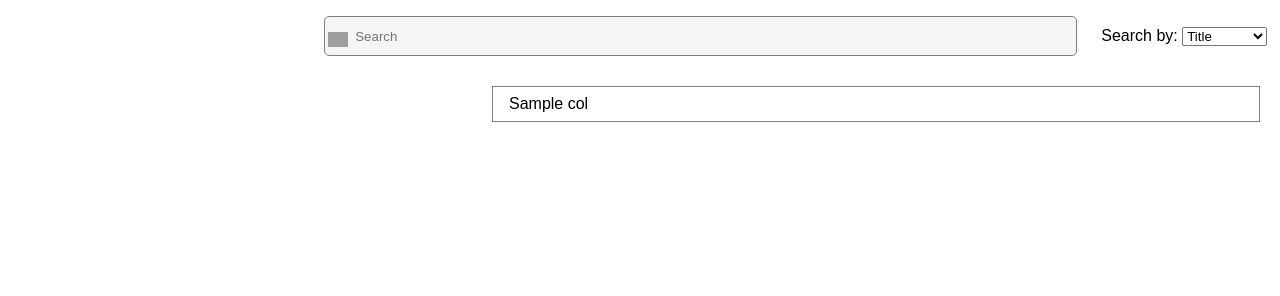
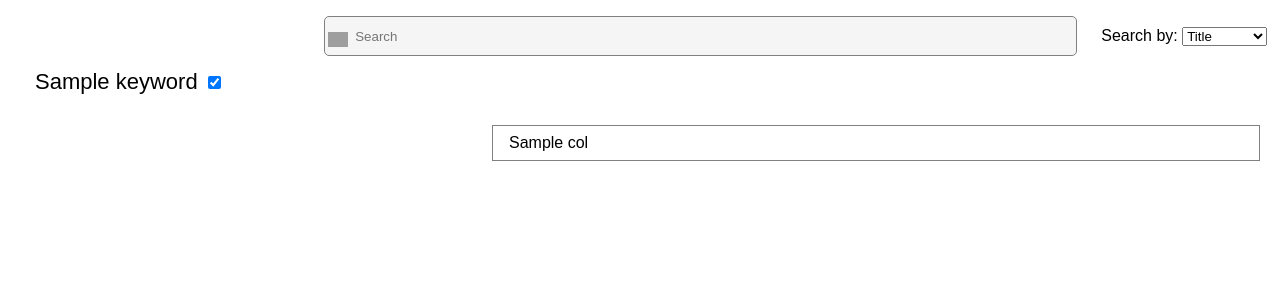
Before and after one commit to pepped1/database-trentoniana-project, a Flask app: template src/app_create_table/app/templates/my-form.html in a window 1280 px wide. Shown: the part 54-350 px from the top of the page. Run offline with Flask 2, Linux system fonts and the light colour scheme; the template is opened without the code that fills it: most values are stand-ins (such as "Sample title", 1, 10 or a date in 2020); some libraries are stand-ins or nearby versions; grey boxes are pictures that could not be loaded.

Commit message:
content as of vm freeze

```diff
--- a/src/app_create_table/app/app.py
+++ b/src/app_create_table/app/app.py
@@ -84,7 +84,7 @@ def connect(query):
     # return the query result from fetchall()
     return rows
 
-def search(searchterm, search_by):
+def search(searchterm, search_by, keywords):
     """ Connect to the PostgreSQL database server """
     conn = None
     try:
@@ -101,27 +101,32 @@ def search(searchterm, search_by):
 
         # select what the query is based on dropdown
         if search_by == "title":
-            query = "SELECT * FROM MAINVIEW WHERE LOWER(title) LIKE \'%" + searchterm.lower() + "%\';"
+            query += "SELECT * FROM SEARCHVIEW WHERE LOWER(title) LIKE \'%" + searchterm.lower() + "%\';"
 
         elif search_by == "participant":
-            queryfirstname = "SELECT * FROM MAINVIEW WHERE LOWER(first_name) LIKE \'%" + searchterm.lower() + "%\'"
-            querylastname = "SELECT * FROM MAINVIEW WHERE LOWER(last_name) LIKE \'%" + searchterm.lower() + "%\'"
-            querymiddlename = "SELECT * FROM MAINVIEW WHERE LOWER(middle_name) LIKE \'%" + searchterm.lower() + "%\';"
-            query = queryfirstname + " UNION " + querylastname + " UNION " + querymiddlename
+            queryfirstname = "SELECT * FROM SEARCHVIEW WHERE LOWER(first_name) LIKE \'%" + searchterm.lower() + "%\'"
+            querylastname = "SELECT * FROM SEARCHVIEW WHERE LOWER(last_name) LIKE \'%" + searchterm.lower() + "%\'"
+            querymiddlename = "SELECT * FROM SEARCHVIEW WHERE LOWER(middle_name) LIKE \'%" + searchterm.lower() + "%\';"
+            query += queryfirstname + " UNION " + querylastname + " UNION " + querymiddlename
 
         elif search_by == "place":
-            querycity = "SELECT * FROM MAINVIEW WHERE LOWER(city) LIKE \'%" + searchterm.lower() + "%\'"
-            querystate = "SELECT * FROM MAINVIEW WHERE LOWER(state) LIKE \'%" + searchterm.lower() + "%\';"
-            query = querycity + " UNION " + querystate
+            querycity = "SELECT * FROM SEARCHVIEW WHERE LOWER(city) LIKE \'%" + searchterm.lower() + "%\'"
+            querystate = "SELECT * FROM SEARCHVIEW WHERE LOWER(state) LIKE \'%" + searchterm.lower() + "%\';"
+            query += querycity + " UNION " + querystate
 
         # elif search_by is "transcript":
         #     querytrans = "SELECT * FROM ARCHIVES WHERE LOWER(city) LIKE \'%" + searchterm.lower() + "%\';"
 
         else:
-            return
+            pass
 
         # execute a query using fetchall()
         # query = "SELECT * FROM ARCHIVES WHERE LOWER(title) LIKE \'%" + searchterm.lower() + "%\';"
+        # cur.execute(query)
+        for keyword in keywords:
+            keyquery = " SELECT * FROM SEARCH_QUER WHERE word=" + keyword +";"
+            query += keyquery
+
         cur.execute(query)
         rows = cur.fetchall()
         #colnames = [desc[0] for desc in cur.description]
@@ -137,6 +142,39 @@ def search(searchterm, search_by):
     # return the query result from fetchall()
     return rows
 
+def get_keywords():
+    """ Connect to the PostgreSQL database server """
+    conn = None
+    try:
+        # read connection parameters from database.ini
+        params = config()
+
+        # connect to the PostgreSQL server
+        print('Connecting to the %s database...' % (params['database']))
+        conn = psycopg2.connect(**params)
+        print('Connected.')
+
+        # create a cursor
+        cur = conn.cursor()
+
+        # execute a query using fetchall()
+        cur.execute("""SELECT word FROM KEYWORDS""")
+        # keyword_query_result = cur.fetchall()
+        fetched_keywords = cur.fetchall()
+        keywords = list(fetched_keywords)
+        keywords = [i[0] for i in keywords]
+        #colnames = [desc[0] for desc in cur.description]
+       # close the communication with the PostgreSQL
+        cur.close()
+    except (Exception, psycopg2.DatabaseError) as error:
+        print(error)
+    finally:
+        if conn is not None:
+            conn.close()
+            print('Database connection closed.')
+    # return the query result from fetchall()
+
+    return keywords
 # app.py
 app = Flask(__name__)
 
@@ -144,12 +182,15 @@ app = Flask(__name__)
 # serve form web page
 @app.route("/")
 def form():
-    return render_template('my-form.html')
+    # get keywords
+    keywords = get_keywords()
+    return render_template('my-form.html', keywords=keywords)
 
 # handle form data
 @app.route('/form-handler', methods=['POST'])
 def handle_data():
-    rows = search(request.form['searchterm'], request.form['search_by'])
+
+    rows = search(request.form['searchterm'], request.form['search_by'], request.form.getlist('keywords'))
 
     return render_template('my-form.html', rows=rows)
 
--- a/src/app_create_table/app/templates/my-form.html
+++ b/src/app_create_table/app/templates/my-form.html
@@ -150,6 +150,19 @@
         	background-color:#ddd;
         }
 
+        .check {
+        	display: block;
+        	position: relative;
+        	padding-left: 35px;
+        	margin-bottom: 12px;
+        	font-size: 22px;
+        	cursor: pointer;
+        }
+
+
+
+
+
 
 
     </style>
@@ -182,6 +195,15 @@
 			</select>
 		</form>
 
+		<!-- Checkboxes -->
+		{% for keyword in keywords %}
+		<label class="check">{{keyword}}
+			<input type="checkbox" checked="checked" name="keywords" value = {{keyword.word}}>
+			<span class="checkmark"></span>
+		</label>
+		{%endfor%}
+
+
 		<!-- Table with results from database -->
 	    <table class="hover-table">
 
```
